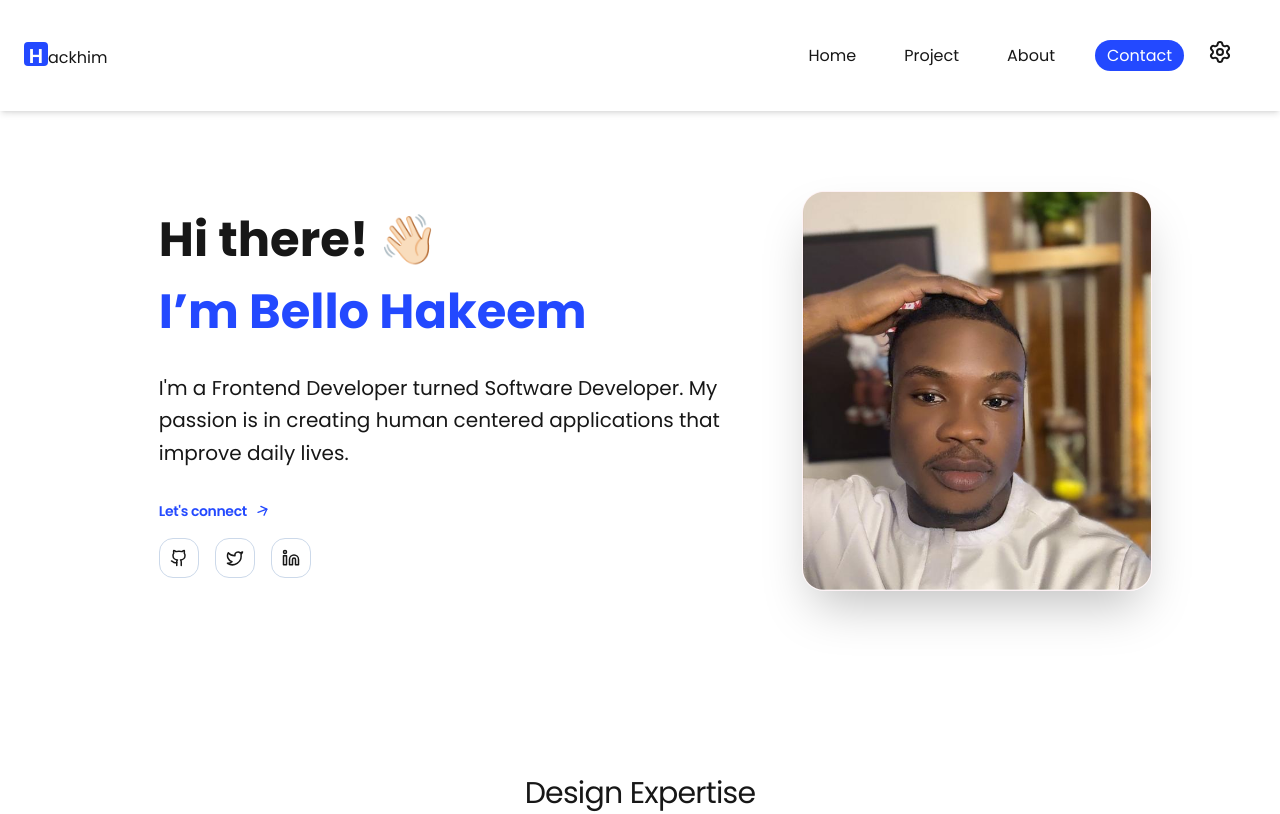
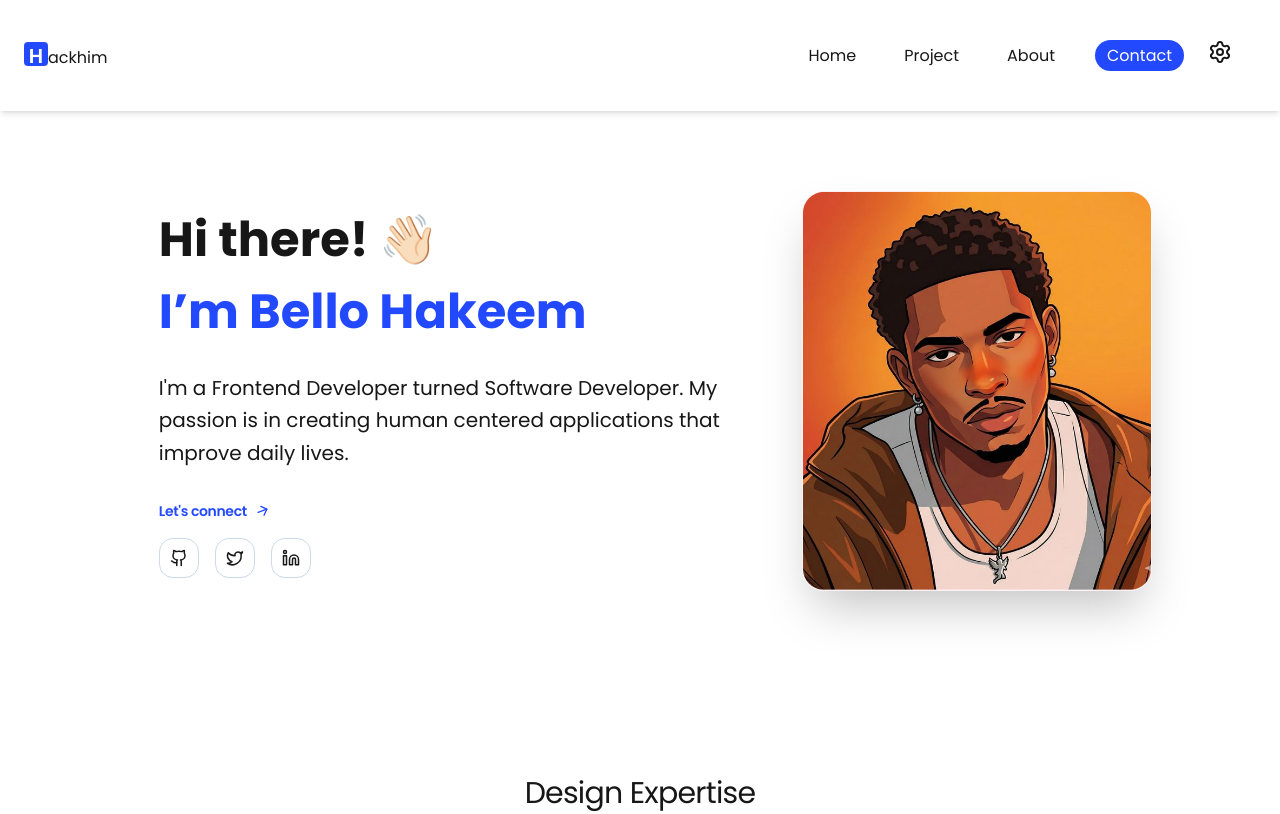
Before and after one commit to Cleve-keem/Portfolios, a Next.js app: page / in a window 1280 px wide. Shown: the top 814 px of the page. Built offline with nearby package versions, Linux system fonts and the light colour scheme.

Commit message:
update: change hero image

```diff
--- a/src/components/hero/HeroSection.jsx
+++ b/src/components/hero/HeroSection.jsx
@@ -46,7 +46,7 @@ export default function HeroSection() {
               className="relative h-full w-full rounded-3xl overflow-hidden border border-surface-muted shadow-2xl"
             >
               <Image
-                src="/avatar.jpeg"
+                src="/BlackBoy.jfif"
                 alt="Hackhim"
                 fill
                 priority
@@ -91,9 +91,6 @@ export default function HeroSection() {
                   initial={{ rotate: -20 }}
                   transition={{
                     duration: 0.2,
-                    // type: "spring",
-                    // stiffness: 400,
-                    // damping: 10,
                   }}
                   className="block text-brand size-5"
                 >
```
